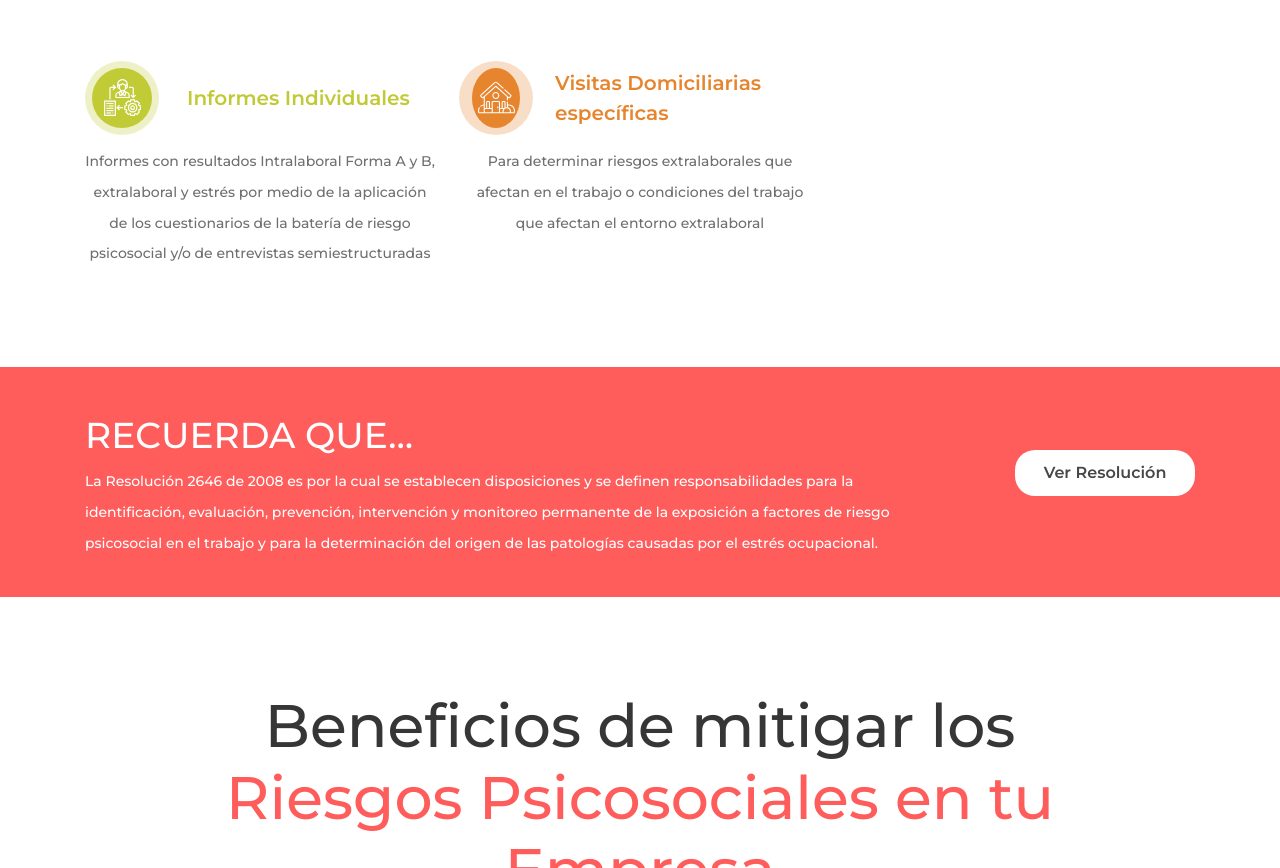
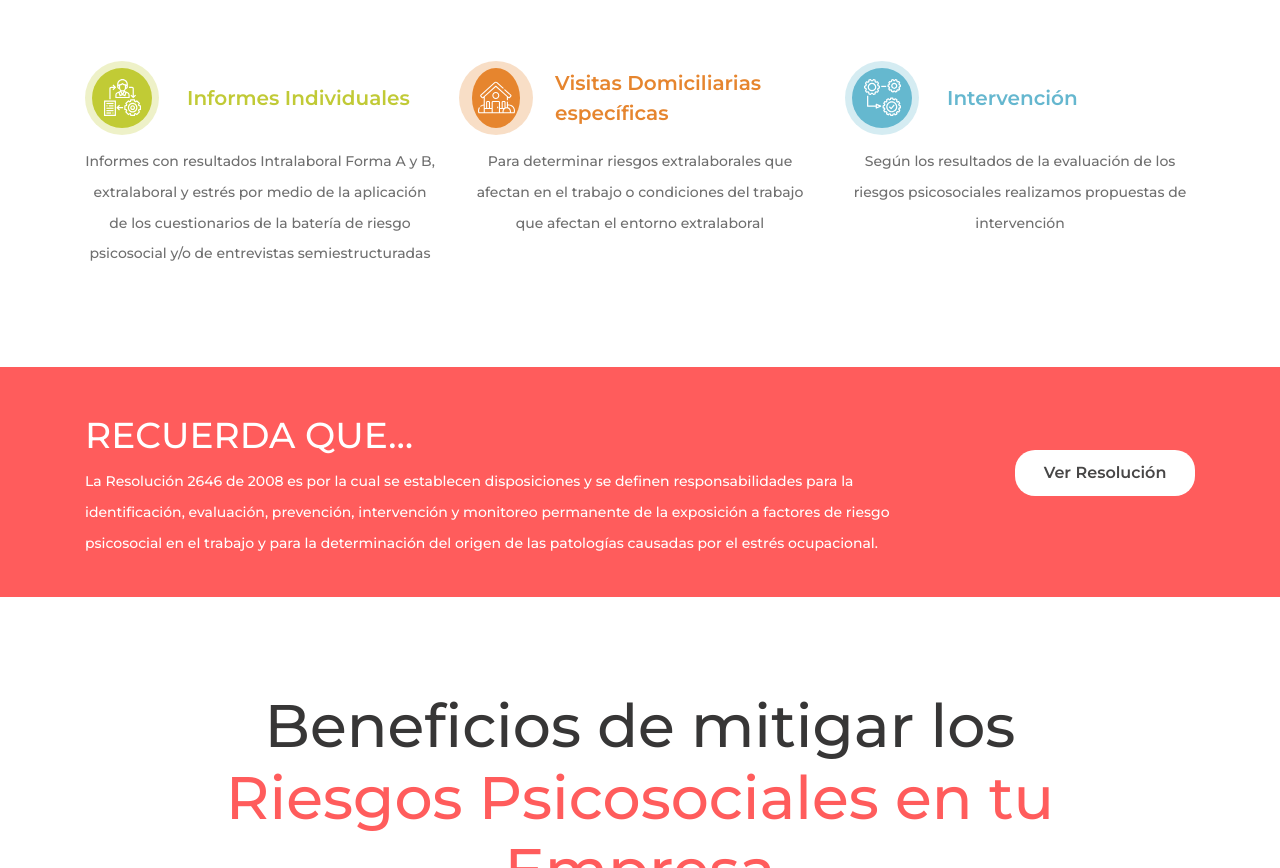
Before and after one commit to stevenn2012/segutalent-landing-page, a plain HTML site: page index.html in a window 1280 px wide. Shown: the part 1346-2214 px from the top of the page. Drawn offline with Linux system fonts and the light colour scheme.

Commit message:
added service

```diff
--- a/index.html
+++ b/index.html
@@ -175,6 +175,22 @@
                             </div>
                         </div>
                     </div>
+
+                    <!-- Class -->
+                    <div class="col-xl-4 col-md-6 classes_col">
+                        <div class="classes_item c_item_6">
+                            <div class="classes_title_container d-flex flex-row align-items-center justify-content-start">
+                                <div class="classes_icon d-flex flex-column align-items-center justify-content-center">
+                                    <div><img src="images/ejecucion.svg" alt="https://www.flaticon.com/authors/freepik"></div>
+                                </div>
+                                <div class="classes_title">Intervención</div>
+                            </div>
+                            <div class="classes_item_text">
+                                <p>Según los resultados de la evaluación de los riesgos psicosociales realizamos propuestas de intervención</p>
+                            </div>
+                        </div>
+                    </div>
+
                 </div>
             </div>
         </div>
```
Also changed, not shown: services.html (+16 -0 lines), images/ejecucion.svg (added).
